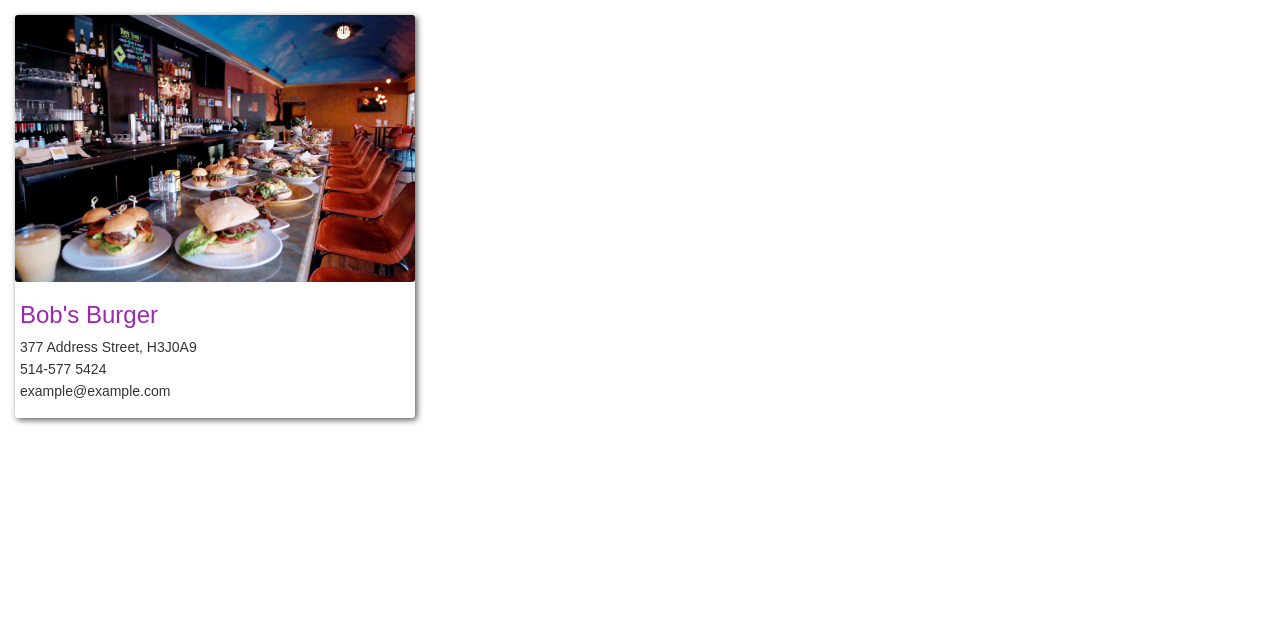
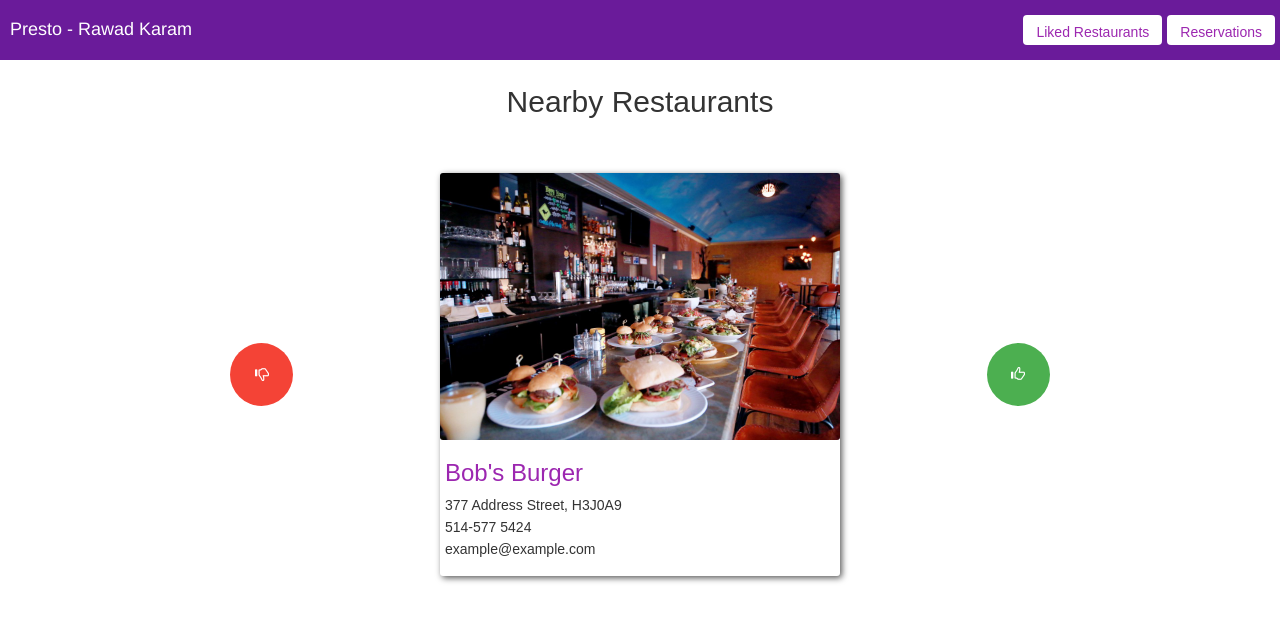
Before and after one commit to rawad663/Presto, a React (Create React App) app: page /customer in a window 1280 px wide. Shown: the top 622 px of the page. Built offline with nearby package versions, Linux system fonts and the light colour scheme; what phone-number-prop-type would draw is missing.

Commit message:
- Create NavBar component - Updated RestaurantCard - Customized CustomerHomeComponent - Improved styling - Inserted Media query for responsive design

```diff
--- a/src/App.css
+++ b/src/App.css
@@ -1,5 +1,68 @@
 html, body, #root, #root>div {
   height: 100%;
+}
+
+#nav-bar {
+  top: 0;
+  bottom: 55px;
+  width: 100%;
+  height: 60px;
+  position: absolute;
+  display: flex;
+  justify-content: space-between;
+}
+
+#card-wrapper {
+  display: flex;
+  justify-content: space-between;
+  align-content: center;
+}
+
+.circle-button{
+  min-width: 63px;
+  min-height: 63px;
+  border-radius: 50%;
+  outline: none !important;
+}
+
+#dislike {
+  margin-left: 18%;
+  margin-right: 30px;
+  background-color: #F44336;
+  align-self: center;
+}
+
+#dislike:active {
+  background-color: #D32F2F;
+}
+
+#like {
+  margin-left: 30px;
+  margin-right: 18%;
+  background-color: #4CAF50;
+  align-self: center;
+}
+
+#like:active {
+  background-color: #388E3C;
+}
+
+@media (max-width: 670px) {
+  .circle-button {
+    display: none;
+  }
+
+  .card {
+    min-width: 200px;
+    max-width: 250px;
+    margin: 0 auto;
+  }
+
+  #card-wrapper {
+    display: flex;
+    justify-content: space-around;
+    align-content: center;
+  }
 }
 
 .mainTitle {
@@ -10,10 +73,11 @@ html, body, #root, #root>div {
 
 .card {
   margin: 15px;
-  min-width: 150px;
+  min-width: 225px;
   max-width: 400px;
   box-shadow: 2px 2px 6px rgba(0, 0, 0, 0.66);
   border-radius: 3px;
+
 }
 
 .card-info {
--- a/src/components/CustomerHomeComponent/index.js
+++ b/src/components/CustomerHomeComponent/index.js
@@ -1,25 +1,41 @@
 import React from 'react';
+import PropTypes from 'prop-types';
+import { Glyphicon } from 'react-bootstrap';
+import { Button } from 'reactstrap';
+
+import NavBar from '../custom_components/NavBar';
 import RestaurantCard from '../custom_components/RestaurantCard';
-import {purple_main} from "../../resources/colors";
 
 const CustomerHomeComponent = props => {
 
-    const styles = {
-        title: {
-            color: purple_main
-        }
-    };
-
     return (
         <div>
-            <RestaurantCard restaurantName="Bob's Burger" phoneNumber="514-577 5424" postalCode="H3J0A9" />
+            <NavBar fullName="Rawad Karam"/>
+            <h2 style={{ margin: '40px auto' }} className="mainTitle"> Nearby Restaurants </h2>
+
+            <div id="card-wrapper">
+                <Button className="circle-button" id="dislike">
+                    <Glyphicon style={{ color: 'white' }} glyph="thumbs-down" />
+                </Button>
+
+                <RestaurantCard
+                    style={{ alignSelf: 'center' }}
+                    restaurantName="Bob's Burger"
+                    phoneNumber="514-577 5424"
+                    postalCode="H3J0A9"
+                />
+
+                <Button className="circle-button" id="like">
+                    <Glyphicon style={{ color: 'white' }} glyph="thumbs-up" />
+                </Button>
+            </div>
+
         </div>
     );
 };
 
 CustomerHomeComponent.propsTypes = {
 
-
 };
 
 export default CustomerHomeComponent;
--- /dev/null
+++ b/src/components/custom_components/NavBar.js
@@ -0,0 +1,52 @@
+import React from 'react';
+import PropTypes from 'prop-types';
+import { Button } from 'reactstrap';
+import { purple_dark, purple_main } from '../../resources/colors';
+
+const NavBar = props => {
+    const styles = {
+        navBar: {
+            backgroundColor: purple_dark
+        },
+        space: {
+            marginBottom: 65
+        },
+        title: {
+            alignSelf: 'center',
+            marginLeft: 10,
+            fontWeight: 'lighter',
+            color: 'white',
+            fontFamily: 'Helvetica'
+        },
+        button: {
+            height: 30,
+            marginTop: 15,
+            marginRight: 5,
+            backgroundColor: 'white',
+            color: purple_main
+        }
+    };
+
+    return (
+        <div>
+            <div id="nav-bar" style={styles.navBar}>
+                <h4 style={styles.title}>Presto - {props.fullName}</h4>
+                <div>
+                    <Button style={styles.button}>Liked Restaurants</Button>
+                    <Button style={styles.button}>Reservations</Button>
+                </div>
+            </div>
+            <p style={styles.space}>nothing here</p>
+        </div>
+    );
+};
+
+NavBar.propTypes = {
+    fullName: PropTypes.string
+};
+
+NavBar.defaultProps = {
+    fullName: 'Lebron James'
+};
+
+export default NavBar
--- a/src/components/custom_components/RestaurantCard.js
+++ b/src/components/custom_components/RestaurantCard.js
@@ -10,8 +10,8 @@ const RestaurantCard = props => {
         },
         img: {
             borderRadius: 3,
-            minWidth: 150,
-            maxWidth: 400
+            width: '100%',
+            height: 'auto'
         },
         infoBlock: {
             paddingTop: 7,
@@ -20,7 +20,7 @@ const RestaurantCard = props => {
     };
 
     return (
-        <div className="card">
+        <div style={props.style} className="card">
             <img style={styles.img} src={buffet} />
             <h3 style={{ ...styles.text, color: purple_main, fontWeight: 60 }}>{props.restaurantName}</h3>
             <div style={styles.infoBlock}>
@@ -37,7 +37,8 @@ RestaurantCard.propTypes = {
     address: PropTypes.string,
     postalCode: PropTypes.string,
     phoneNumber: PropTypes.string,
-    email: PropTypes.string
+    email: PropTypes.string,
+    style: PropTypes.object
 };
 
 RestaurantCard.defaultProps = {
@@ -45,7 +46,8 @@ RestaurantCard.defaultProps = {
     address: '377 Address Street',
     phoneNumber: '514-452 2345',
     postalCode: 'H3K4L1',
-    email: 'example@example.com'
+    email: 'example@example.com',
+    style: {}
 };
 
 export default RestaurantCard;
```
